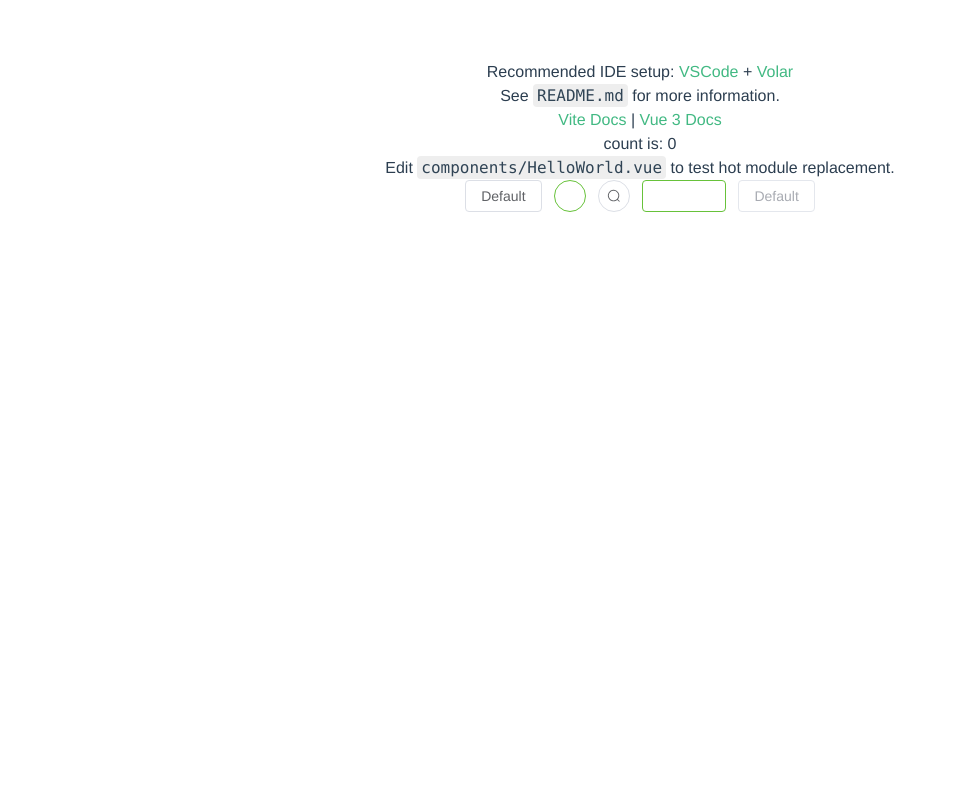
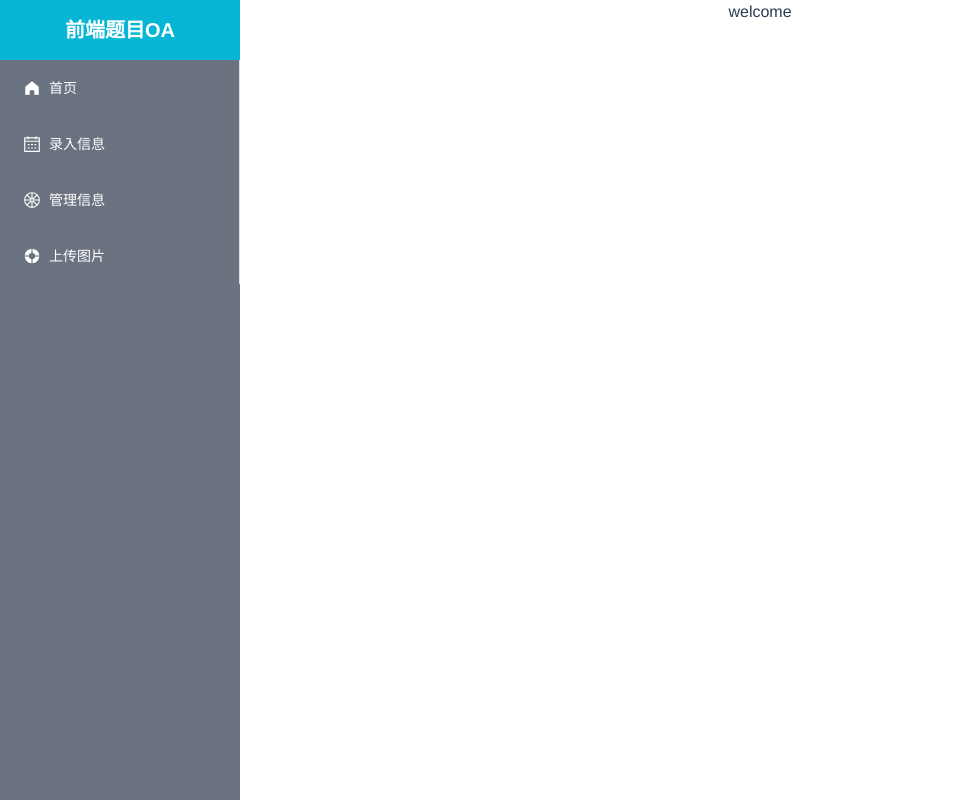
Before and after one commit to 7UP-hue/Intellectual-interest, a Vue app: page /home in a window 1280 px wide. Shown: the whole page, without its empty margins (0-957 px from the left). Built offline with nearby package versions, Linux system fonts and the light colour scheme.

Commit message:
OA题目

```diff
--- a/components.d.ts
+++ b/components.d.ts
@@ -6,7 +6,14 @@ declare module 'vue' {
   export interface GlobalComponents {
     Aaa: typeof import('./src/components/aaa.vue')['default']
     About: typeof import('./src/components/About.vue')['default']
+    ElAside: typeof import('element-plus/es')['ElAside']
     ElButton: typeof import('element-plus/es')['ElButton']
+    ElContainer: typeof import('element-plus/es')['ElContainer']
+    ElIcon: typeof import('element-plus/es')['ElIcon']
+    ElMain: typeof import('element-plus/es')['ElMain']
+    ElMenu: typeof import('element-plus/es')['ElMenu']
+    ElMenuItem: typeof import('element-plus/es')['ElMenuItem']
+    ElSubMenu: typeof import('element-plus/es')['ElSubMenu']
     HelloWorld: typeof import('./src/components/HelloWorld.vue')['default']
   }
 }
--- a/src/App.vue
+++ b/src/App.vue
@@ -1,3 +1,10 @@
+<!--
+ * @Description:
+ * @Author: caojun
+ * @Date: 2022-05-31 21:26:31
+ * @LastEditors: caojun
+ * @LastEditTime: 2022-05-31 22:03:47
+-->
 <script setup lang="ts">
 // This starter template is using Vue 3 <script setup> SFCs
 // Check out https://v3.vuejs.org/api/sfc-script-setup.html#sfc-script-setup
@@ -14,6 +21,5 @@
   -moz-osx-font-smoothing: grayscale;
   text-align: center;
   color: #2c3e50;
-  margin-top: 60px;
 }
 </style>
--- /dev/null
+++ b/src/pages/HelloWorld.vue
@@ -0,0 +1,12 @@
+<!--
+ * @Description:
+ * @Author: caojun
+ * @Date: 2022-05-31 22:15:06
+ * @LastEditors: caojun
+ * @LastEditTime: 2022-05-31 22:15:32
+-->
+<template>
+    <div>
+        welcome
+    </div>
+</template>
--- /dev/null
+++ b/src/pages/home.vue
@@ -0,0 +1,52 @@
+<!--
+ * @Description:
+ * @Author: caojun
+ * @Date: 2022-05-31 21:43:54
+ * @LastEditors: caojun
+ * @LastEditTime: 2022-05-31 22:31:31
+-->
+<template>
+  <el-container>
+    <el-aside style="background-color: #6b7280; min-height: 100%; width: 240px; position: fixed">
+      <div class="text-xl text-white font-bold h-60px" style="background-color: #06b6d4; line-height: 60px">前端题目OA</div>
+      <el-menu
+        active-text-color="#ffd04b"
+        background-color="#6b7280"
+        text-color="#fff"
+        router
+        @select="changeMenu(index)"
+      >
+        <el-menu-item index="/">
+          <el-icon><home-filled /></el-icon>
+          <span>首页</span>
+        </el-menu-item>
+        <el-menu-item index="infoEnter">
+          <template #title>
+            <el-icon><calendar /></el-icon>
+            录入信息
+          </template>
+        </el-menu-item>
+        <el-menu-item index="infoManage">
+          <template #title><el-icon><orange /></el-icon>管理信息</template>
+        </el-menu-item>
+        <el-menu-item index="upload">
+          <template #title><el-icon><help-filled /></el-icon>上传图片</template>
+        </el-menu-item>
+      </el-menu>
+    </el-aside>
+    <el-main style="padding: 0; margin-left:240px">
+      <router-view></router-view>
+    </el-main>
+  </el-container>
+</template>
+<script lang="ts" setup>
+  import { useRouter, useRoute } from 'vue-router'
+  import { HomeFilled, Document, Orange, Histogram, Fold, Calendar,
+           VideoCameraFilled, UserFilled, Guide, WarningFilled, FolderAdd, Avatar, HelpFilled, Flag,
+   } from '@element-plus/icons-vue'
+  const $route = useRoute()
+  const $router = useRouter()
+  const changeMenu = (index:any) => {
+    $route.path.replace('/',index);
+  }
+</script>
--- /dev/null
+++ b/src/pages/infoEnter.vue
@@ -0,0 +1,12 @@
+<!--
+ * @Description:
+ * @Author: caojun
+ * @Date: 2022-05-31 21:57:06
+ * @LastEditors: caojun
+ * @LastEditTime: 2022-05-31 22:21:54
+-->
+<template>
+    <div>
+        信息录入模块
+    </div>
+</template>
--- /dev/null
+++ b/src/pages/infoManage.vue
@@ -0,0 +1,15 @@
+<!--
+ * @Description:
+ * @Author: caojun
+ * @Date: 2022-05-31 21:58:17
+ * @LastEditors: caojun
+ * @LastEditTime: 2022-05-31 22:23:37
+-->
+<template>
+    <div>
+        查询信息模块
+    </div>
+    <div>
+        修改信息模块
+    </div>
+</template>
--- /dev/null
+++ b/src/pages/upload.vue
@@ -0,0 +1,12 @@
+<!--
+ * @Description:
+ * @Author: caojun
+ * @Date: 2022-05-31 22:19:16
+ * @LastEditors: caojun
+ * @LastEditTime: 2022-05-31 22:24:08
+-->
+<template>
+    <div>
+        上传文件
+    </div>
+</template>
--- a/src/router/index.ts
+++ b/src/router/index.ts
@@ -1,5 +1,13 @@
+/*
+ * @Description:
+ * @Author: caojun
+ * @Date: 2022-05-31 21:26:31
+ * @LastEditors: caojun
+ * @LastEditTime: 2022-05-31 22:30:44
+ */
 import { createRouter, createWebHistory, RouteRecordRaw } from 'vue-router'
 import HelloWorld from '../components/HelloWorld.vue'
+import Index from '../pages/index.vue'
 const routes: Array<RouteRecordRaw> = [
   {
     path: '',
@@ -9,23 +17,40 @@ const routes: Array<RouteRecordRaw> = [
   },
   {
     path: '/home',
-    name: 'HelloWorld',
-    component: HelloWorld,
+    name: 'home',
+    component: () => import('../pages/home.vue'),
+    children: [
+      {
+        path :'',
+        name:'HelloWorld',
+        component: () => import('../pages/HelloWorld.vue')
+      },
+      {
+        path :'/infoEnter',
+        name:'infoEnter',
+        component: () => import('../pages/infoEnter.vue')
+      },
+      {
+        path :'/infoManage',
+        name:'infoManage',
+        component: () => import('../pages/infoManage.vue')
+      },
+      {
+        path :'/upload',
+        name:'upload',
+        component: () => import('../pages/upload.vue')
+      }
+    ]
   },
   {
     path: '/aaa',
     name: 'aaa',
-    component: () =>
-    import(/* webpackChunkName: "About" */ '../components/aaa.vue'),
+    component: () => import('../components/aaa.vue'),
   },
   {
     path: '/about',
     name: 'About',
-    // route level code-splitting
-    // this generates a separate chunk (about.[hash].js) for this route
-    // which is lazy-loaded when the route is visited.
-    component: () =>
-      import(/* webpackChunkName: "About" */ '../components/About.vue'),
+    component: () => import('../components/About.vue'),
   },
   {
     path: '/:currentPath(.*)*', // 路由未匹配到，进入这个
```
